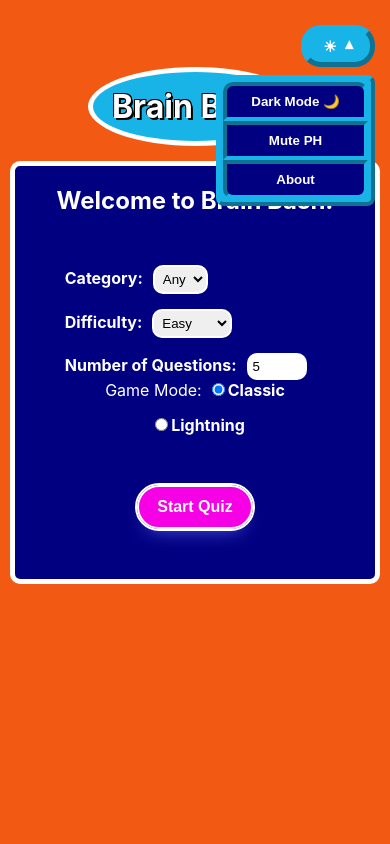
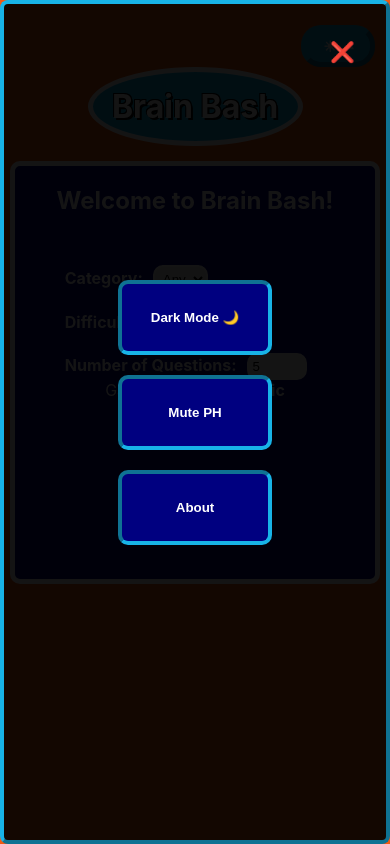
Before and after one commit to ShyLee873/BrainBash, a React (Create React App) app: page / in a window 390 px wide. Both pictures are taken after a click on the button "Open options menu". Built offline with nearby package versions, Linux system fonts and the light colour scheme; no server answers.

Commit message:
added mobile menu overlay

```diff
--- a/src/App.css
+++ b/src/App.css
@@ -405,6 +405,10 @@ body {
   text-decoration-thickness: 2px;
 }
 
+.optionClose {
+  display: none;
+}
+
 @media (max-width: 1024px) {
   .header {
     margin-bottom: 20px;
@@ -474,7 +478,7 @@ body {
   }
 }
 
-@media (max-width: 424px) {
+@media (max-width: 425px) {
   .header {
     margin-bottom: 15px;
   }
@@ -529,4 +533,36 @@ body {
   .timer-bar {
     height: 8px;
   }
+
+  .open-overlay {
+    position: fixed;
+    inset: 0;
+    background: rgba(0, 0, 0, 0.92);
+    display: flex;
+    align-items: center;
+    justify-content: center;
+    z-index: 1000;
+    padding: 16px;
+    transform: scale(0.95);
+    animation: popIn 0.2s ease forwards;
+  }
+
+  .optionsItem:first-child,
+  .optionsItem:last-child,
+  .optionsItem {
+    border-radius: 10px;
+    margin-bottom: 20px;
+    padding: 26px;
+    width: 154px;
+  }
+
+  .optionClose {
+    display: block;
+    position: absolute;
+    top: 35px;
+    right: 25px;
+    background-color: transparent;
+    border: none;
+    font-size: 20px;;
+  }
 }
--- a/src/components/Nav.js
+++ b/src/components/Nav.jsx
@@ -1,13 +1,6 @@
 import { useEffect, useRef, useState } from "react";
 
-export default function Nav({
-  theme,
-  onToggleTheme,
-  showQuestionActions,
-  isMuted,
-  onToggleMute,
-  onOpenAbout
-}) {
+export default function Nav({theme, onToggleTheme, showQuestionActions, isMuted, onToggleMute, onOpenAbout}) {
   const [menuOpen, setMenuOpen] = useState(false);
   const menuRef = useRef(null);
 
@@ -50,7 +43,7 @@ export default function Nav({
       <div className="optionsMenu" ref={menuRef}>
         <button
           type="button"
-          className="optionsToggle"
+          className='optionsToggle'
           aria-expanded={menuOpen}
           aria-haspopup="menu"
           aria-label="Open options menu"
@@ -61,7 +54,7 @@ export default function Nav({
         </button>
 
         {menuOpen && (
-          <div className="optionsDropdown" role="menu">
+          <div className={`optionsDropdown ${menuOpen ? "open-overlay" : ""}`} role="menu">
             <button
               type="button"
               className="optionsItem"
@@ -94,6 +87,14 @@ export default function Nav({
             >
               About
             </button>
+
+            <button
+              type="button"
+              className="optionClose"
+              onClick={() => {setMenuOpen(false)}}
+            >
+              ❌
+              </button>
           </div>
         )}
       </div>
--- a/src/components/ReplayModal.jsx
+++ b/src/components/ReplayModal.jsx
@@ -23,8 +23,6 @@ export default function ReplayModal({ isOpen, onClose, onReplaySame, onNewQuiz }
         <button className='replay' onClick={onReplaySame}>Replay</button>
 
         <button className='replay' onClick={onNewQuiz}>New Quiz</button>
-
-
       </div>
     </Modal>
   );
```
